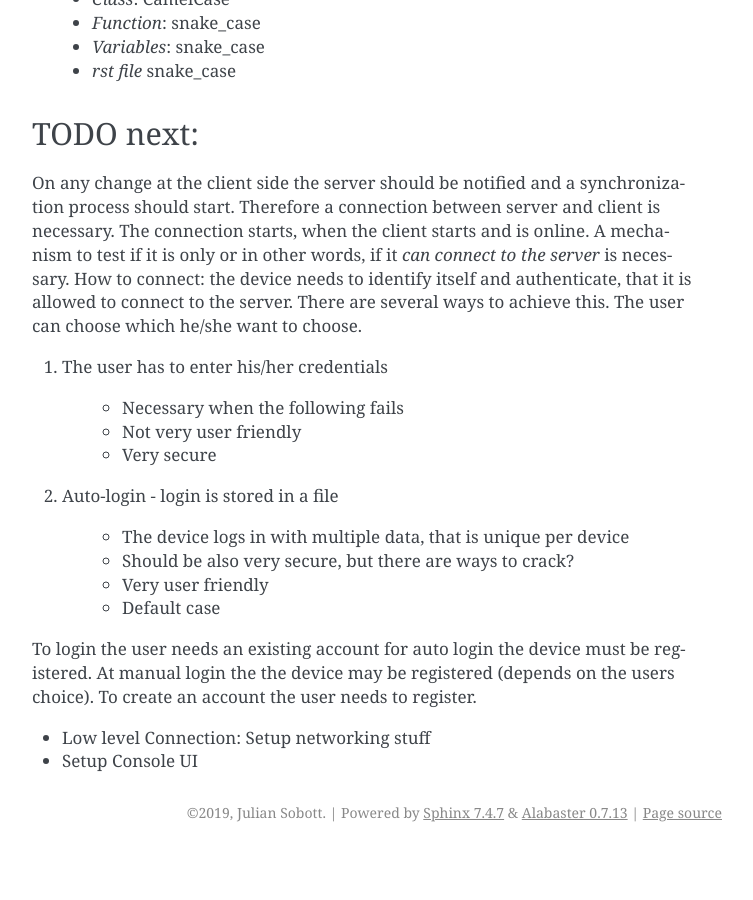
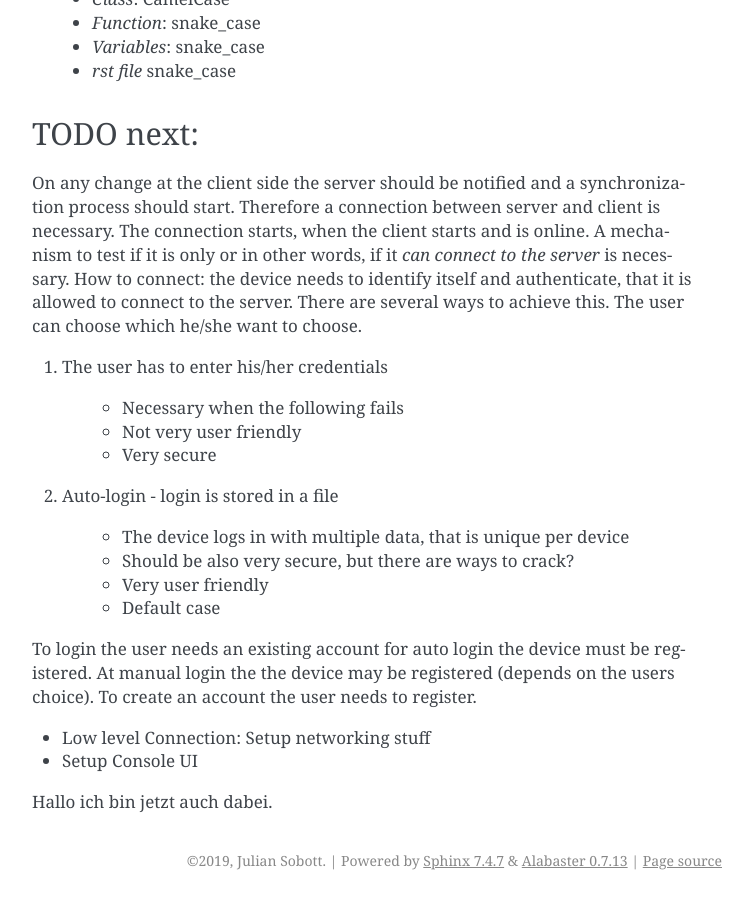
Before and after one commit to JulianSobott/OpenDrive, a Sphinx documentation site: the page built from docs/dev_guide.rst, in a window 1280 px wide and 900 px high, scrolled down 2155 px. Shown: the whole window, without its empty margins (388-1141 px from the left). Built offline with Sphinx 7.4.7, drawn with Linux system fonts in a browser that asks for light colours; before the commit the page ends 3007 px from its top, so only the background shows below that.

Commit message:
Mein erster Commit

```diff
--- a/docs/dev_guide.rst
+++ b/docs/dev_guide.rst
@@ -137,3 +137,4 @@ an account the user needs to register.
 
 - Low level Connection: Setup networking stuff
 - Setup Console UI
+Hallo ich bin jetzt auch dabei.
```
